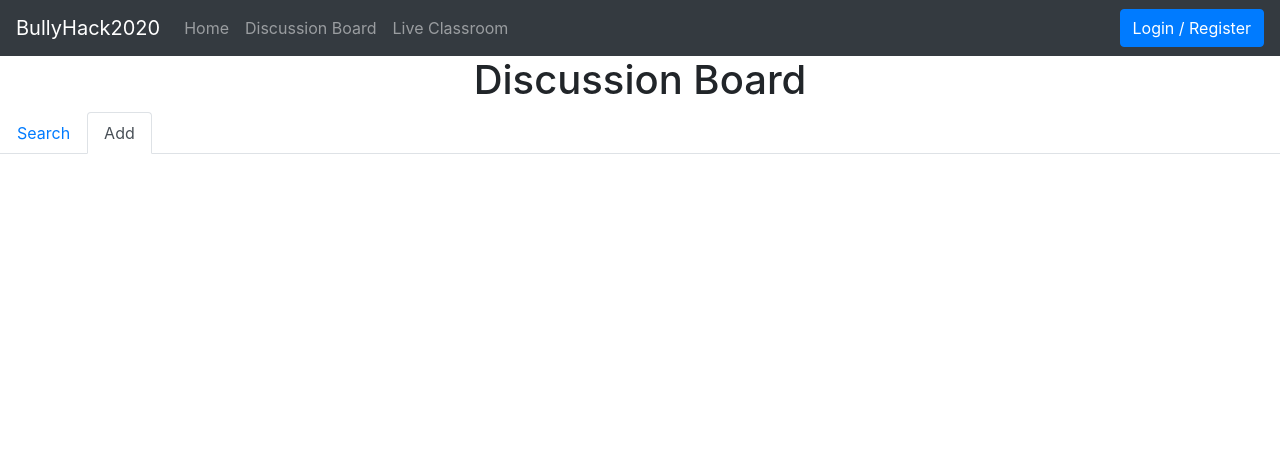
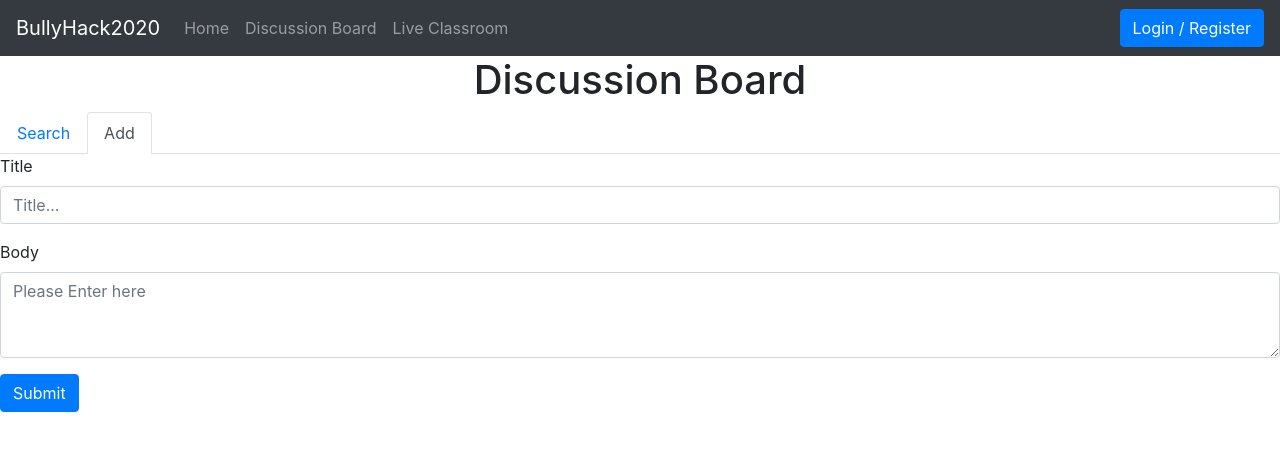
Before and after one commit to JustinASmith/BullyHack2020, a React (Create React App) app in the folder client/: page /discussion-board in a window 1280 px wide. Shown: the top 450 px of the page. Built offline with nearby package versions, Linux system fonts and the light colour scheme.

Commit message:
Edits on add bar

```diff
--- a/client/src/components/DiscussionBoard/DiscussionBoard.js
+++ b/client/src/components/DiscussionBoard/DiscussionBoard.js
@@ -1,5 +1,5 @@
 import React, { Component} from 'react'
-import { Tab,Tabs,InputGroup,FormControl,Dropdown,DropdownButton,Form,ListGroup} from 'react-bootstrap';
+import { Tab,Tabs,InputGroup,FormControl,Dropdown,DropdownButton,Form,ListGroup, ButtonToolbar,Button} from 'react-bootstrap';
 
 function alertClicked() {
   alert('You clicked Top');
@@ -9,6 +9,9 @@ function alertClicked2() {
 }
 function alertClicked3() {
   alert('You clicked By Class');
+}
+function alertClicked4() {
+  alert('You clicked Submit');
 }
 //DUMMY data for taking in posts
 const array1 = [1, 4, 9,4,7,12, 16];
@@ -58,8 +61,20 @@ export default class LiveClassroom extends Component {
 
   </Tab>
   <Tab eventKey="profile" title="Add">
-
-
+    <div>
+    <Form.Group controlId="exampleForm.ControlInput1">
+    <Form.Label>Title</Form.Label>
+    <Form.Control type="text" placeholder="Title..." />
+  </Form.Group>
+    <Form><Form.Group controlId="exampleForm.ControlTextarea1">
+    <Form.Label>Body</Form.Label>
+    <Form.Control as="textarea" rows="3"  placeholder="Please Enter here" />
+  </Form.Group>
+  <ButtonToolbar>
+  <center>  <Button onClick={alertClicked4} >Submit</Button></center>
+  </ButtonToolbar>
+  </Form>
+  </div>
   </Tab>
 
 </Tabs>
```
